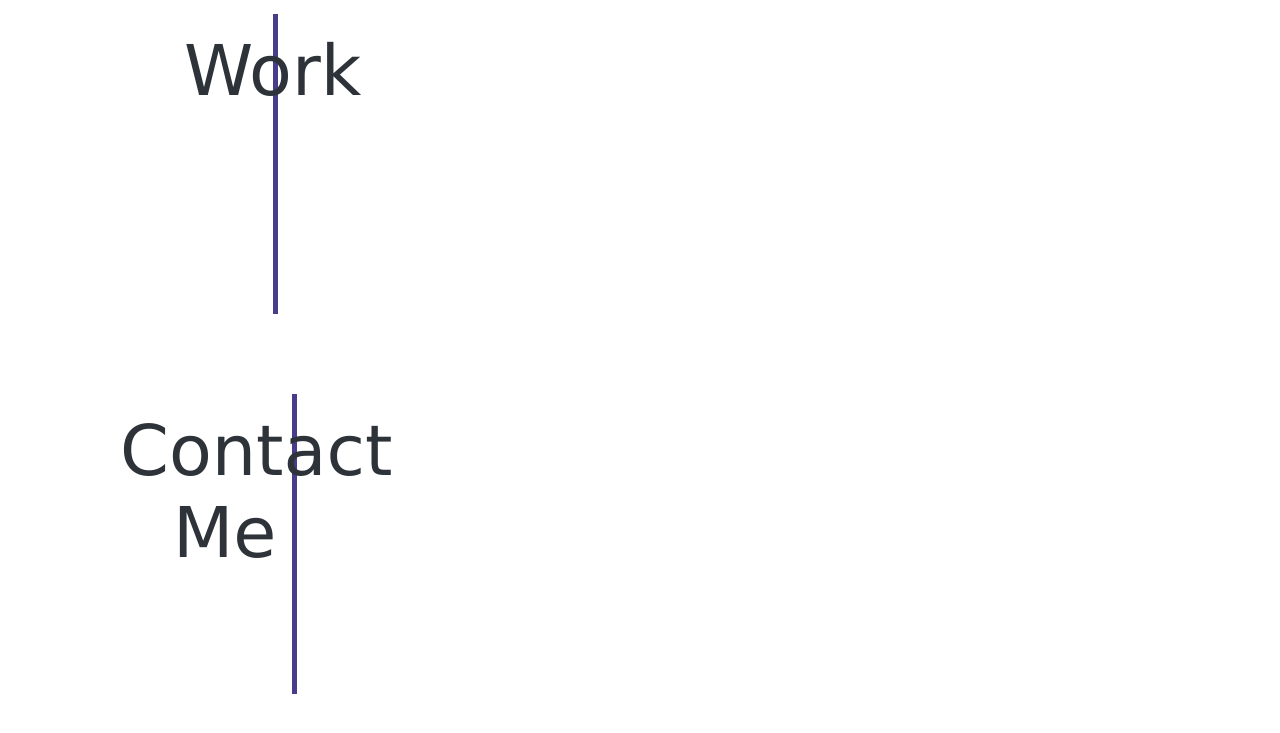
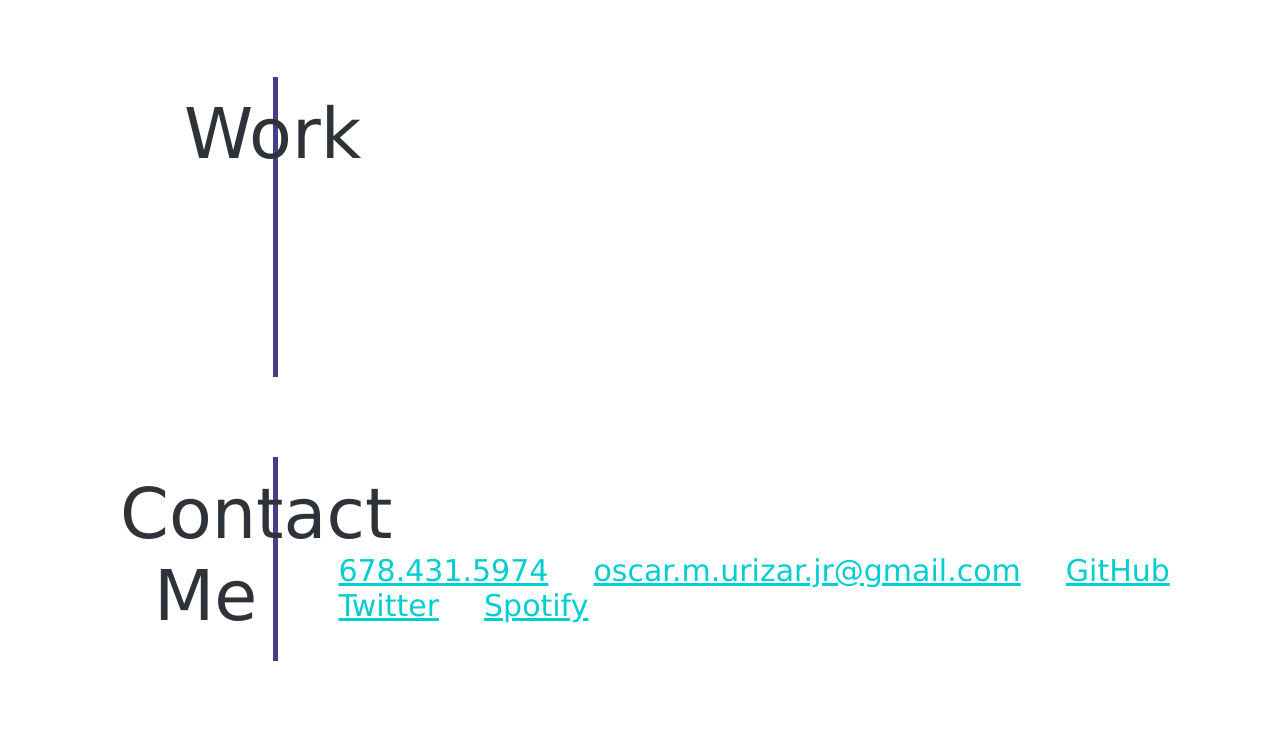
Before and after one commit to Ourizar/Oscar-Urizar-Full-Stack-Developer, a plain HTML site: page index.html in a window 1280 px wide. Shown: the part 881-1614 px from the top of the page. Drawn offline with Linux system fonts and the light colour scheme.

Commit message:
added info on the README file and updated some info in the about me section.

```diff
--- a/assets/css/style.css
+++ b/assets/css/style.css
@@ -128,8 +128,8 @@ a{
 
 .contact-me-sidebar{
     border-right: 5px solid darkslateblue;
-    height: 15rem;
-    width:22.5%;
+    height: 9rem;
+    width:21%;
     font-size: 70px;
     color:#2d3339;
     font-family: 'Lucida Sans', 'Lucida Sans Regular', 'Lucida Grande', 'Lucida Sans Unicode', Geneva, Verdana, sans-serif;
@@ -143,6 +143,22 @@ a{
     margin-right: 1rem;
     margin-left: 7rem;
 }
+
+.contact-info{
+    margin-top: 5rem;
+}
+.contact-links li{
+    list-style-type: none;
+    list-style: none;
+    flex-direction: column;
+    display: inline;
+    font-size: 30px;
+    font-family: 'Lucida Sans', 'Lucida Sans Regular', 'Lucida Grande', 'Lucida Sans Unicode', Geneva, Verdana, sans-serif;
+    padding: 20px;
+    margin-top: 5rem;
+
+}
+
 @media only screen and (max-width: 600px) {
     h1 {
       font-size: 25px;
--- a/index.html
+++ b/index.html
@@ -30,7 +30,7 @@
                     <p class="side-title">About <br> Me</p>
             </section>
             <section >
-                    <p class="about-me-paragraph" >Lorem ipsum dolor sit amet, consectetur adipisicing elit. Consequuntur iure aut aspernatur quod accusantium molestias aliquam illo rem et nam inventore accusamus suscipit magni corporis sequi ab, consequatur repellat odit!
+                    <p class="about-me-paragraph" >My name is Oscar Urizar! Welcome to my portfolio page. I am currently enrolled in the GA Tech coding bootcamp and am learning a lot about web development. On this page I will be able to showcase my projects for you to see. I have worked in the Dental field since I joined the workforce, but technology has always attracted me. I have taken the leap and am well on my way to becoming a Full-Stack Developer. Please navigate through my page to see more about my work, and contact information.
                     <br>
                     <br>
                     Lorem ipsum dolor sit amet, consectetur adipisicing elit. Consequuntur iure aut aspernatur quod accusantium molestias aliquam illo rem et nam inventore accusamus suscipit magni corporis sequi ab, consequatur repellat odit!Lorem ipsum dolor sit amet, consectetur adipisicing elit. Consequuntur iure aut aspernatur quod accusantium molestias aliquam illo rem et nam inventore accusamus suscipit magni corporis sequi ab, consequatur repellat odit!.
@@ -57,9 +57,14 @@
             <section class="contact-me-sidebar">
                     <p class="contact-me-side-title">Contact <br> Me </p>
             </section>
-            <section >
-                    <p class="about-me-paragraph" >
-                </p>
+            <section class="contact-info" >
+                <ul class="contact-links">
+                    <li><a href="tel:678-431-5974">678.431.5974</a></li>
+                    <li><a href = "mailto: oscar.m.urizar.jr.com">oscar.m.urizar.jr@gmail.com</a></li>
+                    <li><a href="https://github.com/Ourizar">GitHub</a></li>
+                    <li><a href="https://twitter.com/">Twitter</a></li>
+                    <li><a href="https://spotify.com/">Spotify</a></li>
+                </ul>
             </section>
         </aside>
     </body>
```
Also changed, not shown: 1 other file.
